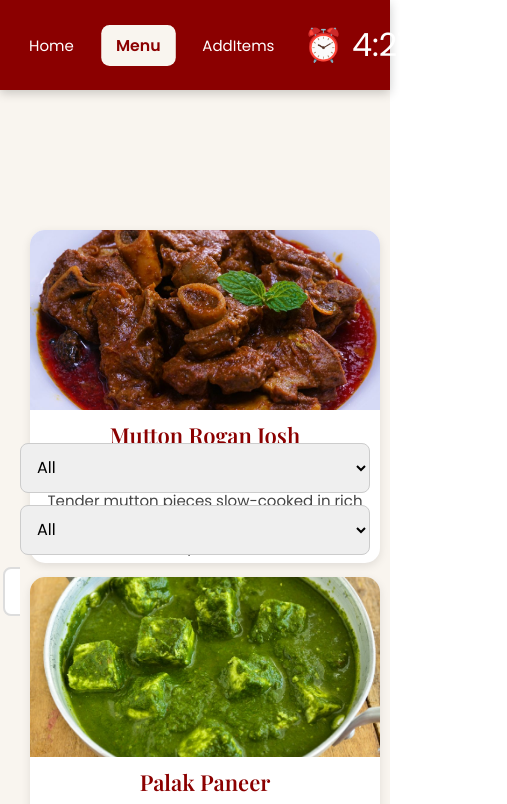
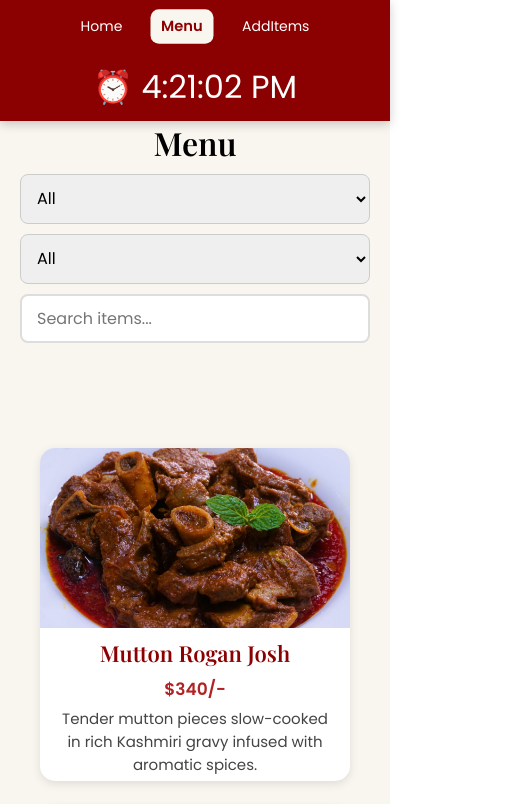
Before and after one commit to kamesh-mgl/restaurant, a React (Vite) app: page /menu in a window 390 px wide. Shown: the top 804 px of the page, 507 px wide, since content can reach past the window. Built offline with nearby package versions, Linux system fonts and the light colour scheme.

Commit message:
styles changes

```diff
--- a/src/App.css
+++ b/src/App.css
@@ -351,80 +351,42 @@ button.add-btn:hover {
 /* ----------------------Mobile responsiveness---------------------- */
 
 /* ------------------- Mobile Responsive ------------------- */
-/* 🌐 Responsive Design */
+@media (max-width: 768px) {
 
-/* Tablets and smaller laptops */
-@media (max-width: 1024px) {
+  /* Navbar */
   .navbar {
     flex-wrap: wrap;
     gap: 20px;
-    padding: 12px 20px;
+    height: auto;
+    padding: 10px;
   }
 
   .anchor {
-    font-size: 16px;
-    padding: 8px 12px;
-  }
-
-  .banner {
-    width: 90%;
-    padding: 40px 20px;
-    text-align: center;
-  }
-
-  .banner > h1 {
-    font-size: 50px;
-    line-height: 1.2;
-  }
-
-  #hero-p {
-    font-size: 18px;
-    width: 90%;
-    margin: 0 auto;
-  }
-
-  .item-cards {
-    grid-template-columns: repeat(3, 1fr);
-    gap: 20px;
-    padding: 80px 20px 40px;
-  }
-}
-
-/* Tablets (portrait) and large phones */
-@media (max-width: 768px) {
-  /* Navbar */
-  .navbar {
-    flex-direction: column;
-    align-items: center;
-    gap: 15px;
-    padding: 15px;
-  }
-
-  .anchor {
-    font-size: 15px;
-    padding: 8px 14px;
+    font-size: 14px;
+    padding: 6px 10px;
   }
 
   /* Hero Section */
   .banner {
     width: 95%;
-    padding: 30px 15px;
+    height: auto;
+    padding: 25px 15px;
   }
 
   .banner > h1 {
-    font-size: 38px;
+    font-size: 40px;
   }
 
   #hero-p {
-    font-size: 16px;
-    width: 90%;
+    font-size: 15px;
+    width: 95%;
   }
 
   /* Menu Section */
   .item-cards {
     grid-template-columns: 1fr 1fr;
-    gap: 16px;
-    padding: 60px 10px;
+    position: static;
+    padding-top: 80px;
   }
 
   .menu-card {
@@ -433,56 +395,45 @@ button.add-btn:hover {
   }
 
   .container-menu > .filter {
-    flex-direction: column;
-    align-items: center;
-    gap: 12px;
     position: static;
-    padding: 10px 0;
+    justify-content: center;
+    flex-wrap: wrap;
+    gap: 10px;
   }
 
-  input,
+  input {
+    width: 80%;
+  }
+
   select {
-    width: 85%;
+    width: 80%;
   }
 
   /* Add Items Form */
   .form-container {
     grid-template-columns: 1fr;
-    width: 95%;
-    padding: 25px;
-    margin: 0 auto;
+    width: 100%;
+    padding: 20px;
   }
 
   textarea {
-    grid-column: 1 / 2;
-    width: 100%;
+    grid-column: span 1;
   }
 
   button.add-btn {
-    grid-column: 1 / 2;
-    justify-self: center;
-    margin-top: 15px;
+    grid-column-start: 1;
+    grid-column-end: 2;
   }
 }
 
-/* Small phones (< 480px) */
+/* For very small screens (phones < 480px) */
 @media (max-width: 480px) {
-  .banner {
-    padding: 20px 10px;
-  }
-
   .banner > h1 {
-    font-size: 30px;
-  }
-
-  #hero-p {
-    font-size: 14px;
+    font-size: 32px;
   }
 
   .item-cards {
     grid-template-columns: 1fr;
-    gap: 14px;
-    padding: 40px 10px;
   }
 
   input,
@@ -490,17 +441,7 @@ button.add-btn:hover {
     width: 100%;
   }
 
-  .menu-card {
-    margin: 0 auto;
-  }
-
   #additems h1 {
-    font-size: 1.3rem;
-    text-align: center;
-  }
-
-  .add-btn {
-    font-size: 14px;
-    padding: 8px 20px;
+    font-size: 1.4rem;
   }
 }
```
